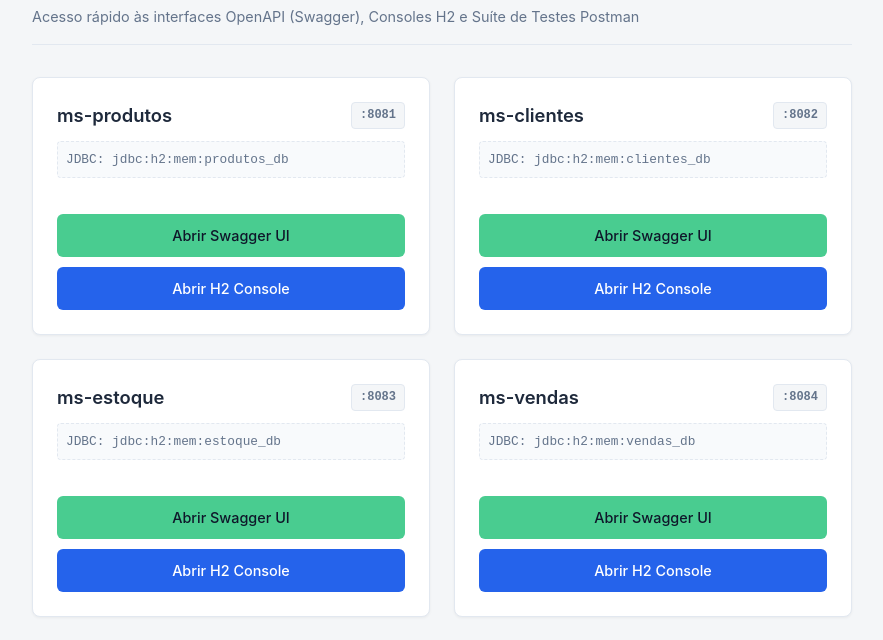
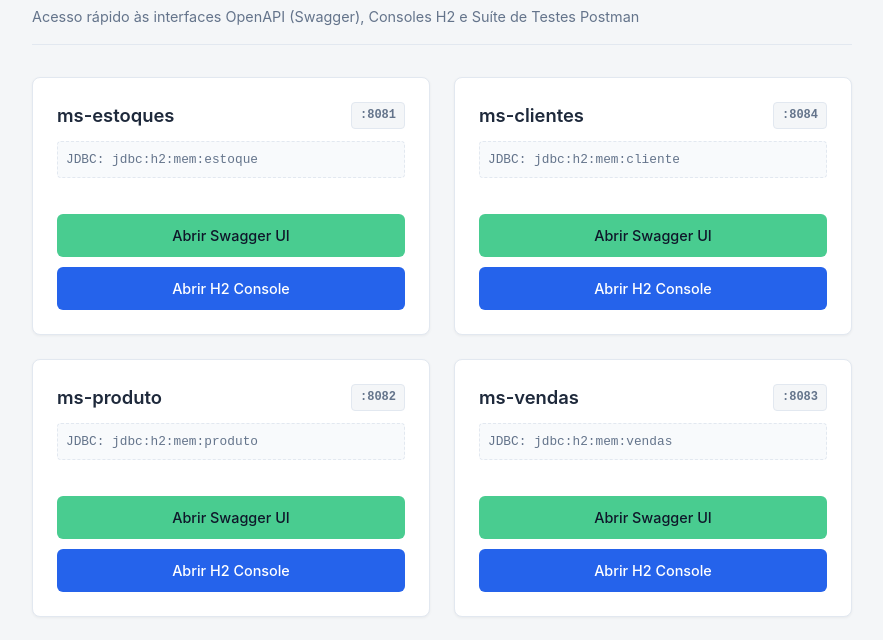
Before and after one commit to Kaua281/trabalho-arquitetura-software, a plain HTML site: page index.html in a window 1280 px wide. Shown: the part 138-778 px from the top of the page, without its empty margins (198-1081 px from the left). Drawn offline with Linux system fonts and the light colour scheme.

Commit message:
refactor(index.html):corrige as portas e nomes dos serviços h2

```diff
--- a/index.html
+++ b/index.html
@@ -251,11 +251,11 @@
         <article class="card">
             <div class="card-header">
                 <div class="service-title">
-                    <span>ms-produtos</span>
+                    <span>ms-estoques</span>
                     <span class="port-badge">:8081</span>
                 </div>
                 <div class="jdbc-info">
-                    JDBC: jdbc:h2:mem:produtos_db
+                    JDBC: jdbc:h2:mem:estoque
                 </div>
             </div>
             <div class="actions">
@@ -273,10 +273,31 @@
             <div class="card-header">
                 <div class="service-title">
                     <span>ms-clientes</span>
+                    <span class="port-badge">:8084</span>
+                </div>
+                <div class="jdbc-info">
+                    JDBC: jdbc:h2:mem:cliente
+                </div>
+            </div>
+            <div class="actions">
+                <a href="http://localhost:8084/swagger-ui/index.html" target="_blank" rel="noopener noreferrer" class="btn btn-swagger">
+                    Abrir Swagger UI
+                </a>
+                <a href="http://localhost:8084/h2-console" target="_blank" rel="noopener noreferrer" class="btn btn-h2">
+                    Abrir H2 Console
+                </a>
+            </div>
+        </article>
+
+        <!-- ms-estoque -->
+        <article class="card">
+            <div class="card-header">
+                <div class="service-title">
+                    <span>ms-produto</span>
                     <span class="port-badge">:8082</span>
                 </div>
                 <div class="jdbc-info">
-                    JDBC: jdbc:h2:mem:clientes_db
+                    JDBC: jdbc:h2:mem:produto
                 </div>
             </div>
             <div class="actions">
@@ -289,15 +310,15 @@
             </div>
         </article>
 
-        <!-- ms-estoque -->
+        <!-- ms-vendas -->
         <article class="card">
             <div class="card-header">
                 <div class="service-title">
-                    <span>ms-estoque</span>
+                    <span>ms-vendas</span>
                     <span class="port-badge">:8083</span>
                 </div>
                 <div class="jdbc-info">
-                    JDBC: jdbc:h2:mem:estoque_db
+                    JDBC: jdbc:h2:mem:vendas
                 </div>
             </div>
             <div class="actions">
@@ -305,27 +326,6 @@
                     Abrir Swagger UI
                 </a>
                 <a href="http://localhost:8083/h2-console" target="_blank" rel="noopener noreferrer" class="btn btn-h2">
-                    Abrir H2 Console
-                </a>
-            </div>
-        </article>
-
-        <!-- ms-vendas -->
-        <article class="card">
-            <div class="card-header">
-                <div class="service-title">
-                    <span>ms-vendas</span>
-                    <span class="port-badge">:8084</span>
-                </div>
-                <div class="jdbc-info">
-                    JDBC: jdbc:h2:mem:vendas_db
-                </div>
-            </div>
-            <div class="actions">
-                <a href="http://localhost:8084/swagger-ui/index.html" target="_blank" rel="noopener noreferrer" class="btn btn-swagger">
-                    Abrir Swagger UI
-                </a>
-                <a href="http://localhost:8084/h2-console" target="_blank" rel="noopener noreferrer" class="btn btn-h2">
                     Abrir H2 Console
                 </a>
             </div>
```
